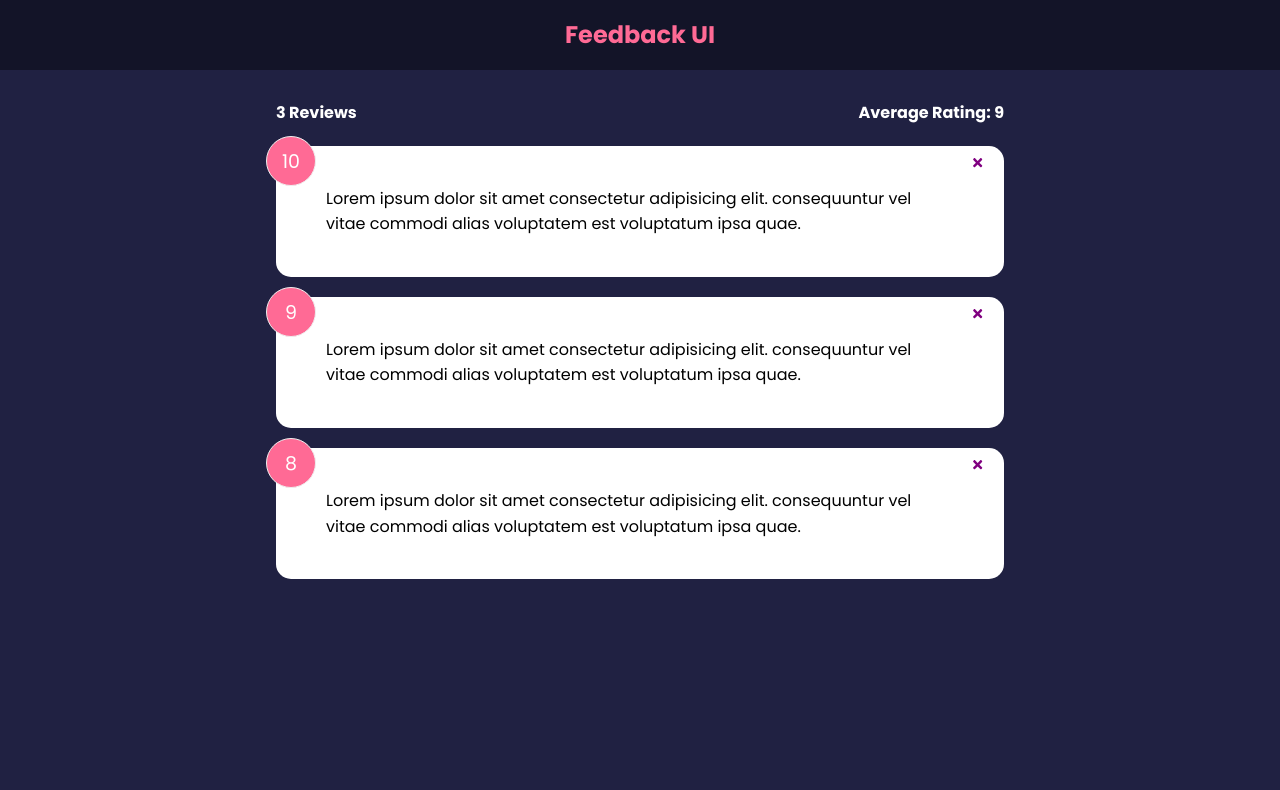
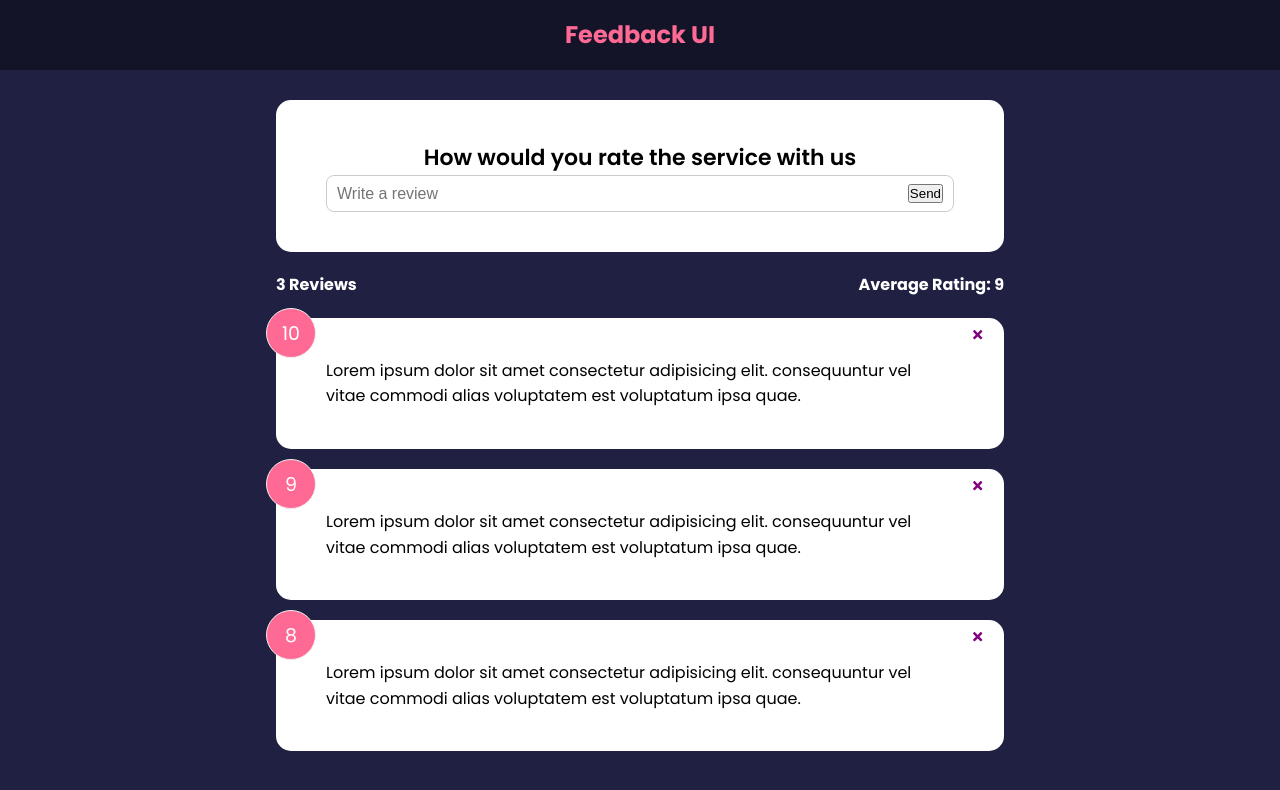
Before and after one commit to maxitest5/course_react_feedback-app, a React (Create React App) app: page / in a window 1280 px wide. Shown: the top 790 px of the page. Built offline with nearby package versions, Linux system fonts and the light colour scheme.

Commit message:
Add FeedbackForm

```diff
--- a/src/App.js
+++ b/src/App.js
@@ -3,6 +3,7 @@
 import FeedbackList from './components/FeedbackList'
 import FeedbackStats from './components/FeedbackStats'
 import FeedbackData from './data/FeedbackData'
+import FeedbackForm from './components/FeedbackForm'
 
 
 function App() {
@@ -19,6 +20,7 @@
     <>
       <Header />
       <div className='container'>
+        <FeedbackForm />
         <FeedbackStats feedback={feedback}/>
         <FeedbackList feedback={feedback}
         handleDelete={deleteFeedback} />
--- /dev/null
+++ b/src/components/FeedbackForm.jsx
@@ -0,0 +1,24 @@
+import { useState } from 'react'
+import Card from './shared/Card'
+
+function FeedbackForm() {
+  const [text, setText] = useState('')
+
+  const handleTextChanged = (e) => {
+    setText(e.target.value)
+  }
+
+  return (
+    <Card>
+      <form>
+        <h2>How would you rate the service with us</h2>
+        <div className="input-group">
+          <input onChange={handleTextChanged} value={text} type="text" placeholder='Write a review' />
+          <button type="submit">Send</button>
+        </div>
+      </form>
+    </Card>
+  )
+}
+
+export default FeedbackForm
```
